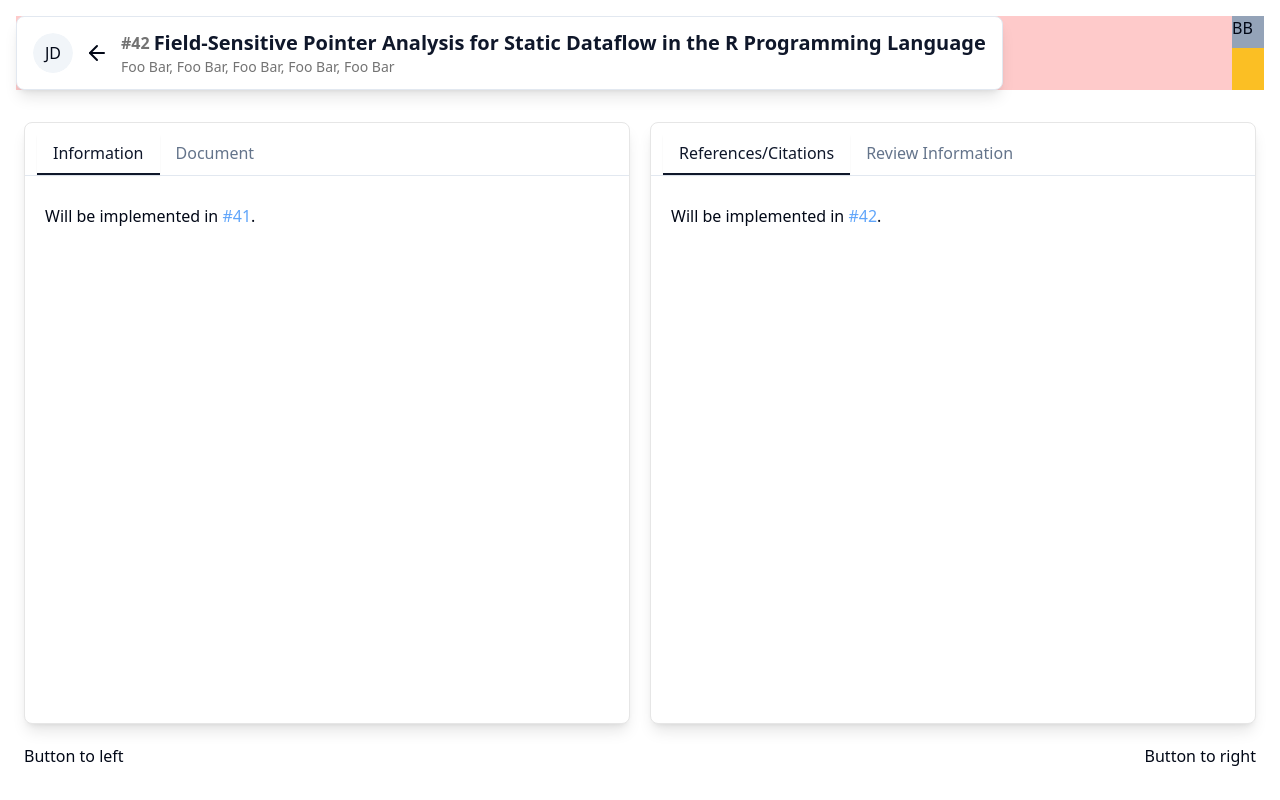
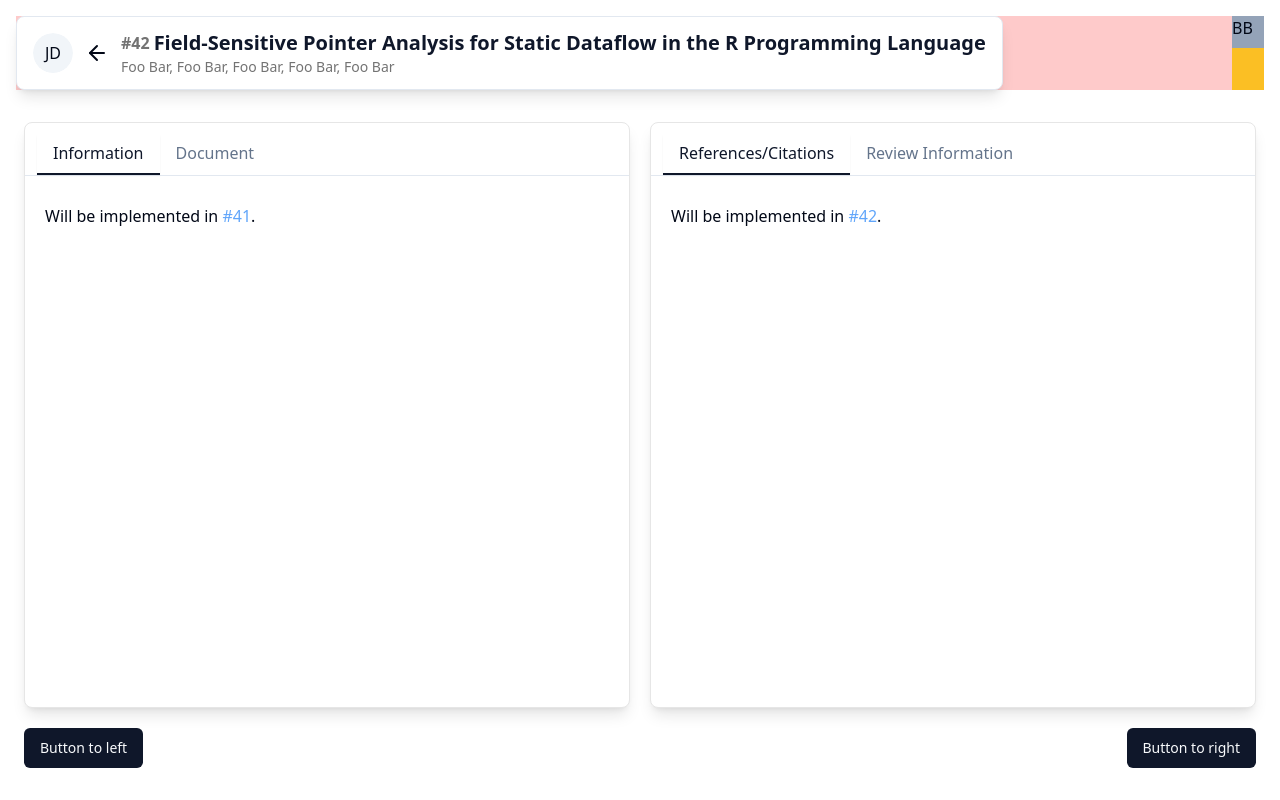
Before and after one commit to SE-UUlm/snowballr-frontend, a SvelteKit app: page /paper/42 in a window 1280 px wide. Built offline with nearby package versions, Linux system fonts and the light colour scheme.

Commit message:
feat: make paper view page a component

```diff
--- /dev/null
+++ b/src/lib/components/composites/paper-components/PaperView.svelte
@@ -0,0 +1,31 @@
+<script lang="ts">
+    import PaperNavigationBar from "$lib/components/composites/navigation-bar/PaperNavigationBar.svelte";
+    import PaperDetailsCard from "$lib/components/composites/paper-components/cards/PaperDetailsCard.svelte";
+    import PaperResearchContextCard from "$lib/components/composites/paper-components/cards/PaperResearchContextCard.svelte";
+    import { Button } from "$lib/components/primitives/button/index.js";
+    import type { Paper, User } from "../../../../app";
+
+    interface Props {
+        user: User;
+        paper: Paper;
+    }
+
+    const { user, paper }: Props = $props();
+</script>
+
+<div class="flex flex-row justify-between bg-red-200 h-fit w-full gap-4">
+    <PaperNavigationBar {user} backRef="/" {paper} />
+    <div class="bg-amber-400">
+        <div class="w-8 h-8 bg-slate-400">BB</div>
+    </div>
+</div>
+<main class="flex flex-col h-full w-full px-2 py-4 gap-5">
+    <div class="flex flex-row w-full h-full gap-5">
+        <PaperDetailsCard />
+        <PaperResearchContextCard />
+    </div>
+    <div class="flex flex-row w-full h-fit justify-between">
+        <Button>Button to left</Button>
+        <Button>Button to right</Button>
+    </div>
+</main>
--- a/src/routes/paper/[paperId]/+page.svelte
+++ b/src/routes/paper/[paperId]/+page.svelte
@@ -1,7 +1,5 @@
 <script lang="ts">
-    import PaperNavigationBar from "$lib/components/composites/navigation-bar/PaperNavigationBar.svelte";
-    import PaperDetailsCard from "$lib/components/composites/paper-components/cards/PaperDetailsCard.svelte";
-    import PaperResearchContextCard from "$lib/components/composites/paper-components/cards/PaperResearchContextCard.svelte";
+    import PaperView from "$lib/components/composites/paper-components/PaperView.svelte";
 
     const { data } = $props();
     const { user, paper } = data;
@@ -10,19 +8,4 @@
 <svelte:head>
     <title>{paper.title}</title>
 </svelte:head>
-<div class="flex flex-row justify-between bg-red-200 h-fit w-full gap-4">
-    <PaperNavigationBar {user} backRef="/" paper={data.paper} />
-    <div class="bg-amber-400">
-        <div class="w-8 h-8 bg-slate-400">BB</div>
-    </div>
-</div>
-<main class="flex flex-col h-full w-full px-2 py-4 gap-5">
-    <div class="flex flex-row w-full h-full gap-5">
-        <PaperDetailsCard />
-        <PaperResearchContextCard />
-    </div>
-    <div class="flex flex-row w-full h-fit justify-between">
-        <div>Button to left</div>
-        <div>Button to right</div>
-    </div>
-</main>
+<PaperView {user} {paper} />
```
